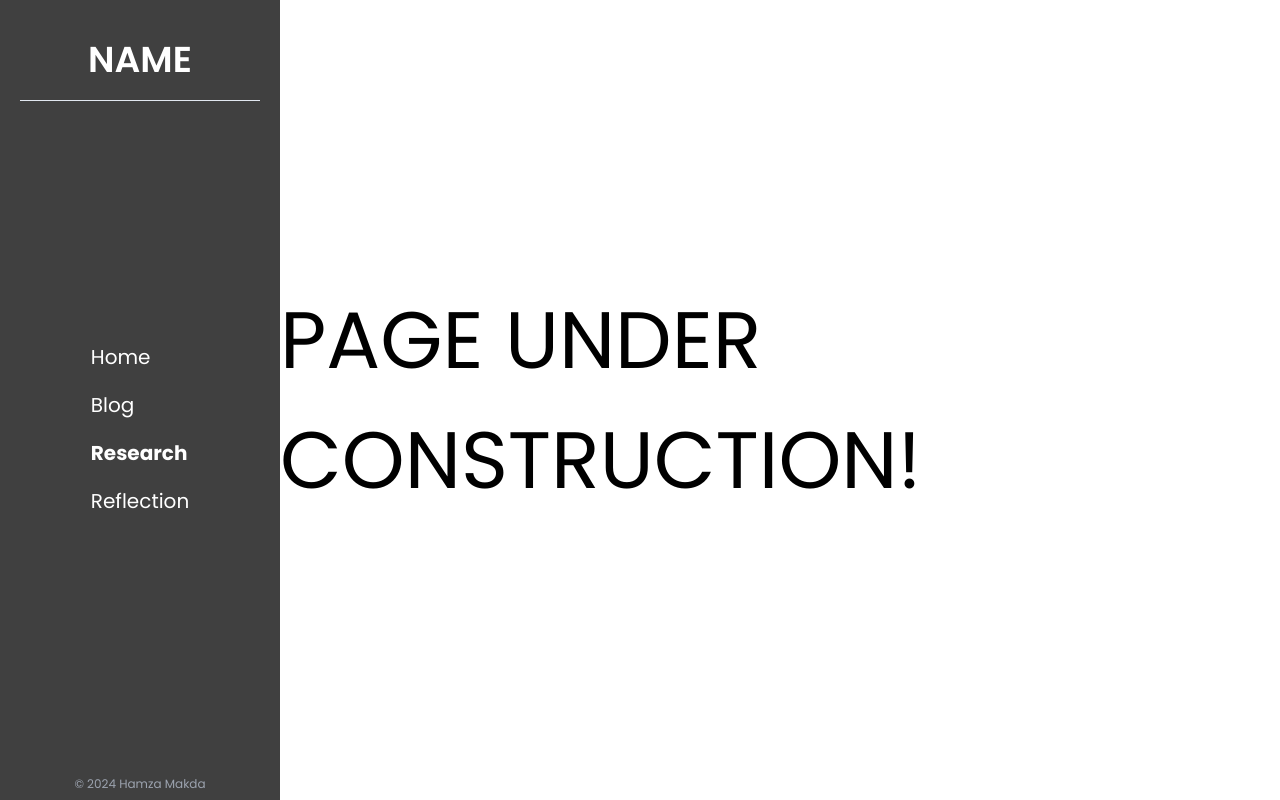
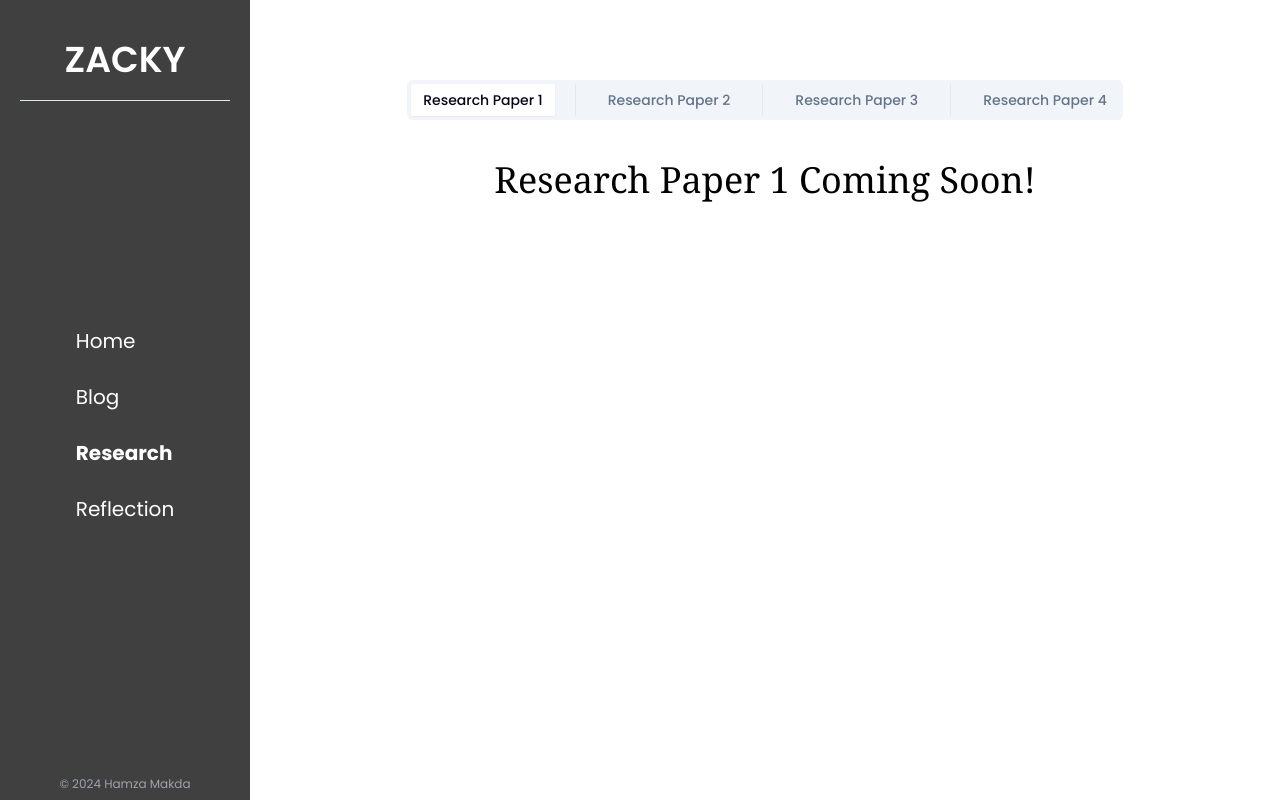
Before and after one commit to VaitVhat52/20time, a Next.js app: page /research in a window 1280 px wide. Built offline with nearby package versions, Linux system fonts and the light colour scheme.

Commit message:
Added Research Paper page
(and a bunch of other small changes)

```diff
--- a/package.json
+++ b/package.json
@@ -13,6 +13,7 @@
     "@radix-ui/react-label": "^2.1.0",
     "@radix-ui/react-separator": "^1.1.0",
     "@radix-ui/react-slot": "^1.1.0",
+    "@radix-ui/react-tabs": "^1.1.0",
     "@radix-ui/react-toast": "^1.2.1",
     "@supabase/supabase-js": "^2.45.1",
     "@vercel/analytics": "^1.3.1",
--- a/src/app/blog/new/page.jsx
+++ b/src/app/blog/new/page.jsx
@@ -45,11 +45,14 @@ const newPost = () => {
       if (!error) {
         router.push("/blog");
         toast({
-          title: "Blog post was created successfully.",
+          title: "Success!",
+          description: "Blog post was created successfully.",
+          variant: "success",
         });
       } else if (error) {
         toast({
           title: "Error creating blog post.",
+          variant: "destructive",
           description: `Error ${error.code}: ${error.message}`,
         });
       }
@@ -116,7 +119,7 @@ const newPost = () => {
               id="password"
               value={password}
               onChange={(e) => setPassword(e.target.value)}
-              placeholder="Password"
+              placeholder="Blog Password"
               className="w-full"
             />
             <p className={`text-sm text-red-700 ${error ? "block" : "hidden"}`}>
--- a/src/app/blog/page.jsx
+++ b/src/app/blog/page.jsx
@@ -1,9 +1,13 @@
 import BlogCards from "@/components/BlogCards";
+import Link from "next/link";
 import React from "react";
 
 const blog = () => {
   return (
     <div className="w-full flex flex-col mt-[150px] mb-10 items-center gap-10">
+      <Link href={"/blog/new"} className="absolute top-0 right-0 text-white">
+        NEW POST
+      </Link>
       <h2 className="text-4xl font-medium">Blog</h2>
       <BlogCards />
     </div>
--- a/src/app/layout.jsx
+++ b/src/app/layout.jsx
@@ -10,7 +10,7 @@ const poppins = Poppins({
 });
 
 export const metadata = {
-  title: "NAME",
+  title: "Zacky",
   description: "",
 };
 
--- a/src/app/page.jsx
+++ b/src/app/page.jsx
@@ -3,14 +3,16 @@ export default function Home() {
     <div className="w-full flex flex-col">
       <div className="bg-cover bg-no-repeat min-h-[300px] bg-[url('/herobg.jpg')] bg-center flex flex-col justify-center items-center gap-3">
         <h1 className="text-[5rem] font-medium text-white">
-          Say hello to NAME,
+          Say hello to Zacky,
         </h1>
         <p className="text-white text-3xl">Your Personal Desktop Assistant</p>
       </div>
       <div className="h-full flex justify-center items-center px-32 gap-24">
         <img src="/bio.jpg" alt="Bio Image" className="w-[300px] rounded-lg" />
         <div className="flex flex-col gap-3">
-          <h2 className="text-center text-2xl font-medium">Hi, I'm Hamza!</h2>
+          <h2 className="text-center text-2xl font-medium">
+            Hi, I'm Hamza! 👋
+          </h2>
           <p className="leading-loose">
             Lorem ipsum dolor sit amet, consectetur adipisicing elit. Temporibus
             repellat veritatis quaerat placeat excepturi nostrum eaque?
--- a/src/app/research/page.jsx
+++ b/src/app/research/page.jsx
@@ -1,9 +1,42 @@
 import React from "react";
+import { Tabs, TabsContent, TabsList, TabsTrigger } from "@/components/ui/tabs";
+import { Separator } from "@/components/ui/separator";
+import Markdown from "react-markdown";
 
 const research = () => {
   return (
-    <div className="flex justify-center items-center w-full h-screen text-[5rem]">
-      PAGE UNDER CONSTRUCTION!
+    <div className="flex mx-auto mt-20 mb-8">
+      <Tabs defaultValue="1">
+        <TabsList className="gap-5 mb-8">
+          <TabsTrigger value="1">Research Paper 1</TabsTrigger>
+          <Separator orientation="vertical" />
+          <TabsTrigger value="2">Research Paper 2</TabsTrigger>
+          <Separator orientation="vertical" />
+          <TabsTrigger value="3">Research Paper 3</TabsTrigger>
+          <Separator orientation="vertical" />
+          <TabsTrigger value="4">Research Paper 4</TabsTrigger>
+        </TabsList>
+        <TabsContent value="1">
+          <Markdown className="font-serif text-center text-4xl">
+            Research Paper 1 Coming Soon!
+          </Markdown>
+        </TabsContent>
+        <TabsContent value="2">
+          <Markdown className="font-serif text-center text-4xl">
+            Research Paper 2 Coming Soon!
+          </Markdown>
+        </TabsContent>
+        <TabsContent value="3">
+          <Markdown className="font-serif text-center text-4xl">
+            Research Paper 3 Coming Soon!
+          </Markdown>
+        </TabsContent>
+        <TabsContent value="4">
+          <Markdown className="font-serif text-center text-4xl">
+            Research Paper 4 Coming Soon!
+          </Markdown>
+        </TabsContent>
+      </Tabs>
     </div>
   );
 };
--- a/src/components/Sidebar.jsx
+++ b/src/components/Sidebar.jsx
@@ -5,9 +5,9 @@ import SidebarLinks from "./SidebarLinks";
 
 const Sidebar = () => {
   return (
-    <div className="flex flex-col items-center justify-between min-w-[280px] h-screen text-white bg-[#404040] pt-10 px-5 pb-2 sticky top-0 z-50">
+    <div className="flex flex-col items-center justify-between min-w-[250px] h-screen text-white bg-[#404040] pt-10 px-5 pb-2 sticky top-0 z-50">
       <Link href={"/"} className="pb-5 text-4xl font-semibold">
-        NAME
+        ZACKY
       </Link>
       <Separator />
       <div className="flex flex-col justify-center h-full w-full">
--- a/src/components/SidebarLinks.jsx
+++ b/src/components/SidebarLinks.jsx
@@ -22,7 +22,7 @@ const SidebarLinks = () => {
             key={link.id}
             className={`${
               link.link == pathname ? "font-bold" : ""
-            } pb-5 relative text-xl w-fit block after:block after:content-[''] after:absolute after:h-[3px] after:bg-white after:w-full after:scale-x-0 after:hover:scale-x-100 after:transition after:duration-300 after:origin-left`}
+            } pb-7 relative text-xl w-fit block after:block after:content-[''] after:absolute after:h-[3px] after:bg-white after:w-full after:scale-x-0 after:hover:scale-x-100 after:transition after:duration-300 after:origin-left`}
           >
             <Link href={link.link}>{link.text}</Link>
           </li>
--- a/src/components/ui/card.jsx
+++ b/src/components/ui/card.jsx
@@ -1,6 +1,6 @@
-import * as React from "react"
+import * as React from "react";
 
-import { cn } from "@/lib/utils"
+import { cn } from "@/lib/utils";
 
 const Card = React.forwardRef(({ className, ...props }, ref) => (
   <div
@@ -9,45 +9,60 @@ const Card = React.forwardRef(({ className, ...props }, ref) => (
       "rounded-lg border border-slate-200 bg-white text-slate-950 shadow-sm dark:border-slate-800 dark:bg-slate-950 dark:text-slate-50",
       className
     )}
-    {...props} />
-))
-Card.displayName = "Card"
+    {...props}
+  />
+));
+Card.displayName = "Card";
 
 const CardHeader = React.forwardRef(({ className, ...props }, ref) => (
   <div
     ref={ref}
     className={cn("flex flex-col space-y-1.5 p-6", className)}
-    {...props} />
-))
-CardHeader.displayName = "CardHeader"
+    {...props}
+  />
+));
+CardHeader.displayName = "CardHeader";
 
 const CardTitle = React.forwardRef(({ className, ...props }, ref) => (
   <h3
     ref={ref}
-    className={cn("text-2xl font-semibold leading-none tracking-tight", className)}
-    {...props} />
-))
-CardTitle.displayName = "CardTitle"
+    className={cn(
+      "text-2xl font-semibold leading-none tracking-tight h-7 truncate",
+      className
+    )}
+    {...props}
+  />
+));
+CardTitle.displayName = "CardTitle";
 
 const CardDescription = React.forwardRef(({ className, ...props }, ref) => (
   <p
     ref={ref}
     className={cn("text-sm text-slate-500 dark:text-slate-400", className)}
-    {...props} />
-))
-CardDescription.displayName = "CardDescription"
+    {...props}
+  />
+));
+CardDescription.displayName = "CardDescription";
 
 const CardContent = React.forwardRef(({ className, ...props }, ref) => (
   <div ref={ref} className={cn("p-6 pt-0", className)} {...props} />
-))
-CardContent.displayName = "CardContent"
+));
+CardContent.displayName = "CardContent";
 
 const CardFooter = React.forwardRef(({ className, ...props }, ref) => (
   <div
     ref={ref}
     className={cn("flex items-center p-6 pt-0", className)}
-    {...props} />
-))
-CardFooter.displayName = "CardFooter"
+    {...props}
+  />
+));
+CardFooter.displayName = "CardFooter";
 
-export { Card, CardHeader, CardFooter, CardTitle, CardDescription, CardContent }
+export {
+  Card,
+  CardHeader,
+  CardFooter,
+  CardTitle,
+  CardDescription,
+  CardContent,
+};
--- /dev/null
+++ b/src/components/ui/tabs.jsx
@@ -0,0 +1,46 @@
+"use client";
+
+import * as React from "react";
+import * as TabsPrimitive from "@radix-ui/react-tabs";
+
+import { cn } from "@/lib/utils";
+
+const Tabs = TabsPrimitive.Root;
+
+const TabsList = React.forwardRef(({ className, ...props }, ref) => (
+  <TabsPrimitive.List
+    ref={ref}
+    className={cn(
+      "inline-flex h-10 items-center justify-center rounded-md bg-slate-100 p-1 text-slate-500 dark:bg-slate-800 dark:text-slate-400",
+      className
+    )}
+    {...props}
+  />
+));
+TabsList.displayName = TabsPrimitive.List.displayName;
+
+const TabsTrigger = React.forwardRef(({ className, ...props }, ref) => (
+  <TabsPrimitive.Trigger
+    ref={ref}
+    className={cn(
+      "inline-flex items-center justify-center whitespace-nowrap rounded-sm px-3 py-1.5 text-sm font-medium ring-offset-white transition-all focus-visible:outline-none focus-visible:ring-2 focus-visible:ring-slate-950 focus-visible:ring-offset-2 disabled:pointer-events-none disabled:opacity-50 data-[state=active]:bg-white data-[state=active]:text-slate-950 data-[state=active]:shadow-sm dark:ring-offset-slate-950 dark:focus-visible:ring-slate-300 dark:data-[state=active]:bg-slate-950 dark:data-[state=active]:text-slate-50",
+      className
+    )}
+    {...props}
+  />
+));
+TabsTrigger.displayName = TabsPrimitive.Trigger.displayName;
+
+const TabsContent = React.forwardRef(({ className, ...props }, ref) => (
+  <TabsPrimitive.Content
+    ref={ref}
+    className={cn(
+      "mt-2 ring-offset-white focus-visible:outline-none focus-visible:ring-2 focus-visible:ring-slate-950 focus-visible:ring-offset-2 dark:ring-offset-slate-950 dark:focus-visible:ring-slate-300",
+      className
+    )}
+    {...props}
+  />
+));
+TabsContent.displayName = TabsPrimitive.Content.displayName;
+
+export { Tabs, TabsList, TabsTrigger, TabsContent };
```
Also changed, not shown: src/components/ui/toast.jsx (+50 -27 lines), 1 other file (tests, documents, lock files or other folders).
